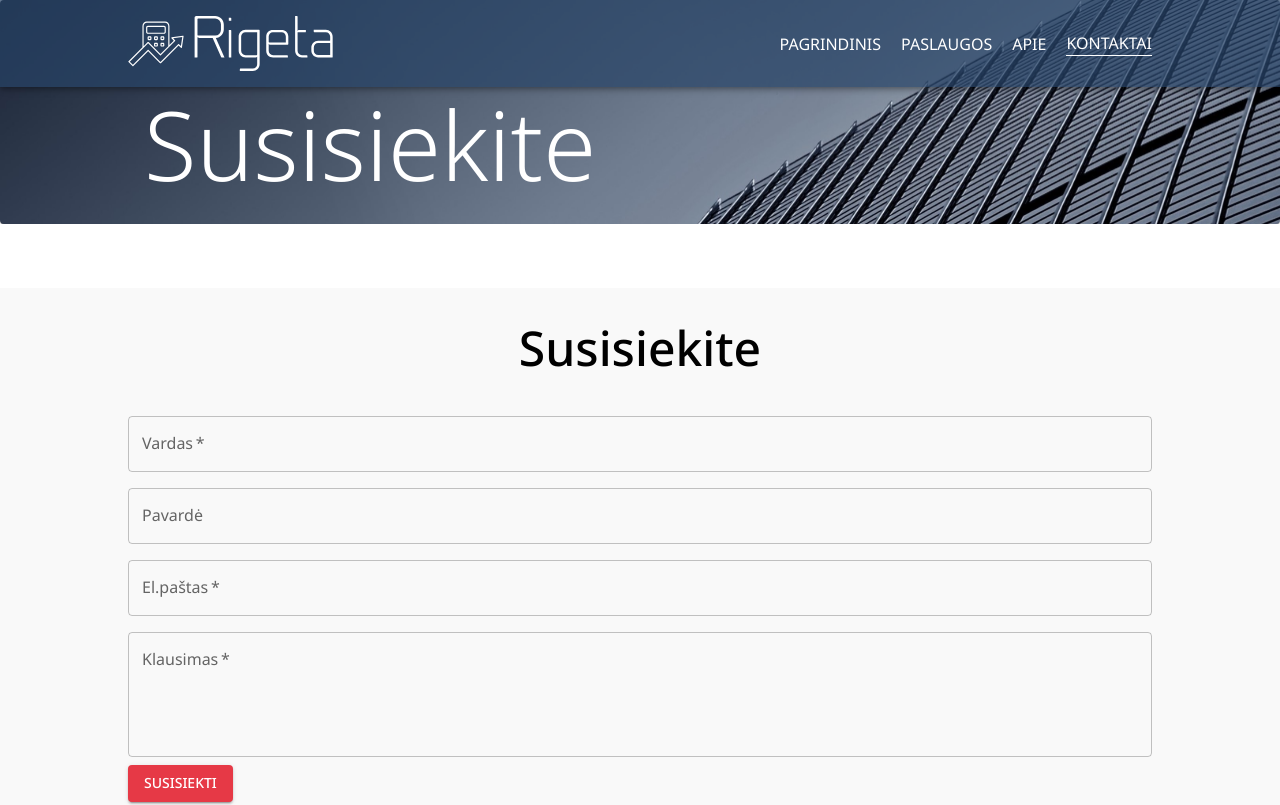
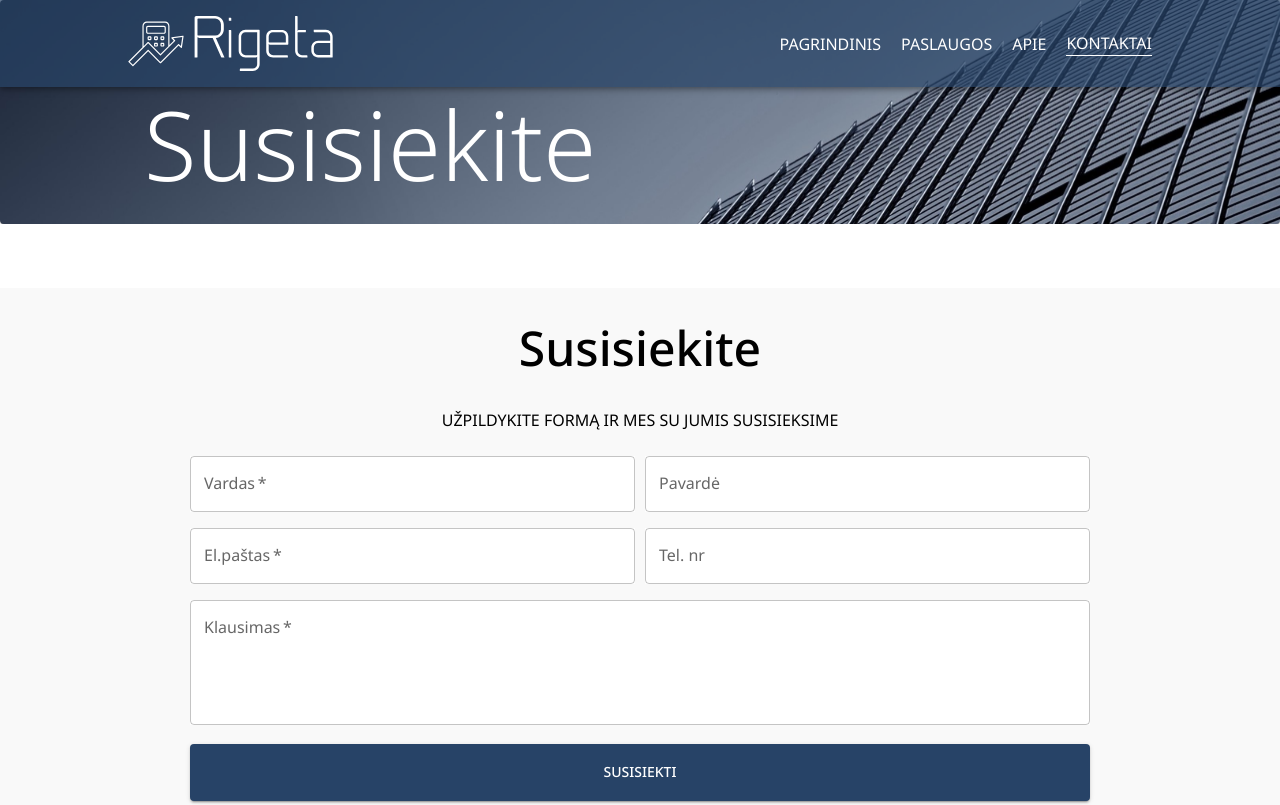
Before and after one commit to augutis44/rigetaSite, a React (Vite) app: page /contacts in a window 1280 px wide. Shown: the top 805 px of the page. Built offline with nearby package versions, Linux system fonts and the light colour scheme.

Commit message:
form style

```diff
--- a/src/components/form/Survey.jsx
+++ b/src/components/form/Survey.jsx
@@ -1,4 +1,4 @@
-import { Box, Button, TextField } from "@mui/material";
+import { Box, Button, TextField, Typography } from "@mui/material";
 import Alert from '@mui/material/Alert';
 import { useEffect, useState, useRef } from "react";
 import { Container, TitleTypography } from "../../helpers/StyledBox";
@@ -8,6 +8,7 @@ const Survey = () => {
     const [name, setName] = useState('');
     const [surname, setSurname] = useState('');
     const [email, setEmail] = useState('');
+    const [phone, setPhone] = useState('');
     const [question, setQuestion] = useState('');
     const [showAlert, setShowAlert] = useState(false);
 
@@ -46,6 +47,9 @@ const Survey = () => {
             case 'email':
                 setEmail(event.target.value);
                 break;
+            case 'phone':
+                setPhone(event.target.value);
+                break;
             case 'question':
                 setQuestion(event.target.value);
                 break;
@@ -60,6 +64,7 @@ const Survey = () => {
         setName('');
         setSurname('');
         setEmail('');
+        setPhone('');
         setQuestion('');
     };
 
@@ -70,13 +75,22 @@ const Survey = () => {
                 Susisiekite
             </TitleTypography>
 
+            <Typography sx={{
+                textAlign: 'center',
+                marginBottom: '1rem'
+            }}>
+                UŽPILDYKITE FORMĄ IR MES SU JUMIS SUSISIEKSIME
+            </Typography>
+
             <Box
                 component="form"
                 sx={{
                     '& .MuiTextField-root': {
                         margin: '0.5rem 0rem',
-                        width: '100%'
                     },
+                    maxWidth: '900px',
+                    width: '100%',
+                    margin: '0 auto'
                 }}
                 noValidate
                 autoComplete="off"
@@ -84,6 +98,11 @@ const Survey = () => {
                 onSubmit={handleClick}
             >
 
+                <Box sx={{
+                    display: 'flex',
+                    flexDirection: { xs: 'column', md: 'row' },
+                    gap: '10px'
+                }}>
                     <TextField
                         id='name'
                         name="user_name"
@@ -91,6 +110,10 @@ const Survey = () => {
                         label="Vardas"
                         onChange={textFieldChange}
                         value={name}
+                        sx={{
+                            width: '100%',
+                            background: 'white'
+                        }}
                     />
 
                     <TextField
@@ -99,8 +122,18 @@ const Survey = () => {
                         label="Pavardė"
                         onChange={textFieldChange}
                         value={surname}
+                        sx={{
+                            width: '100%',
+                            background: 'white'
+                        }}
                     />
+                </Box>
 
+                <Box sx={{
+                    display: 'flex',
+                    flexDirection: { xs: 'column', md: 'row' },
+                    gap: '10px'
+                }}>
                     <TextField
                         id='email'
                         name="user_email"
@@ -108,7 +141,24 @@ const Survey = () => {
                         label="El.paštas"
                         onChange={textFieldChange}
                         value={email}
+                        sx={{
+                            width: '100%',
+                            background: 'white'
+                        }}
                     />
+
+                    <TextField
+                        id='phone'
+                        name="user_phone"
+                        label="Tel. nr"
+                        onChange={textFieldChange}
+                        value={phone}
+                        sx={{
+                            width: '100%',
+                            background: 'white'
+                        }}
+                    />
+                </Box>
 
                 <TextField
                     id='question'
@@ -119,6 +169,10 @@ const Survey = () => {
                     rows={4}
                     onChange={textFieldChange}
                     value={question}
+                    sx={{
+                        width: '100%',
+                        background: 'white'
+                    }}
                 />
 
                 {showAlert && (
@@ -130,7 +184,15 @@ const Survey = () => {
                     </Alert>
                 )}
 
-                <Button variant="contained" color="warning" type="submit">
+                <Button
+                    variant="contained"
+                    type="submit"
+                    sx={{
+                        padding: '1rem',
+                        marginTop: '0.7rem',
+                        width: '100%'
+                    }}
+                >
                     Susisiekti
                 </Button>
             </Box>
```
Also changed, not shown: 1 other file (tests, documents, lock files or other folders). Lines whose indentation alone changed are shown as unchanged.
